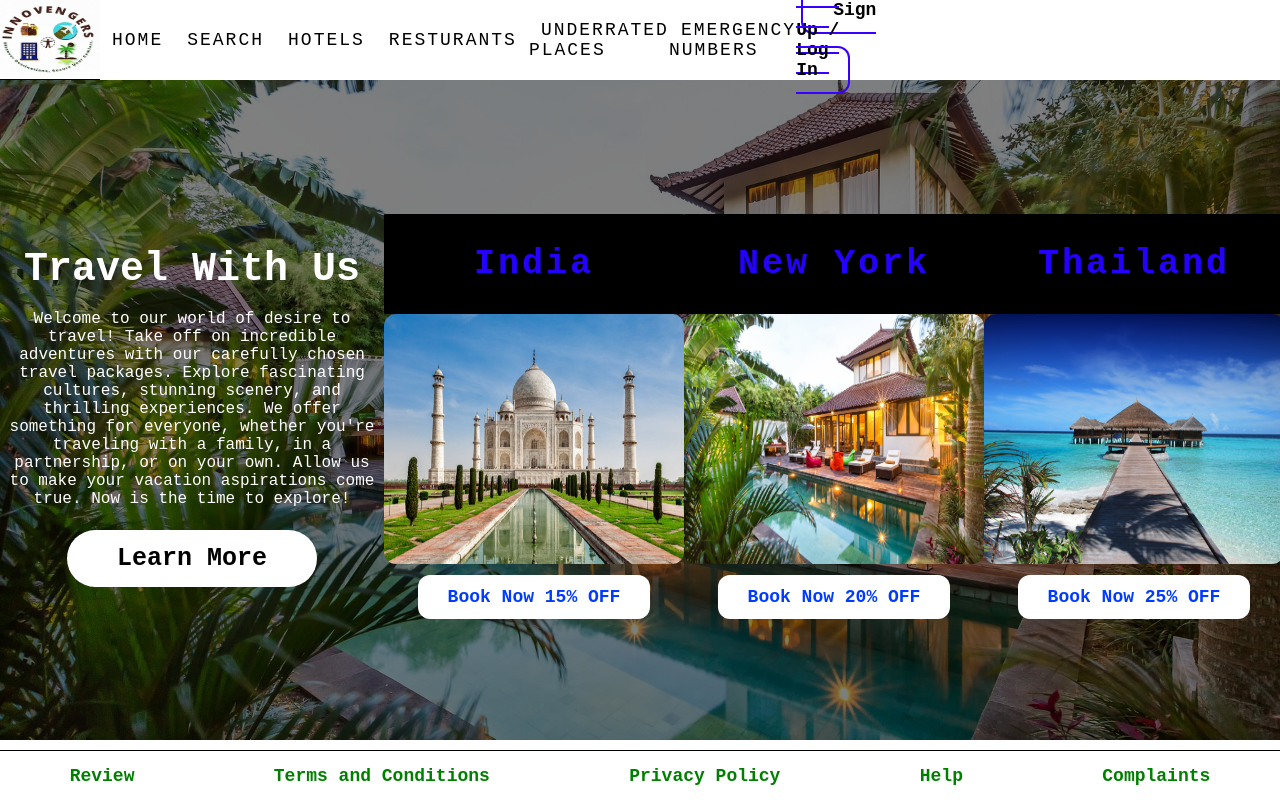
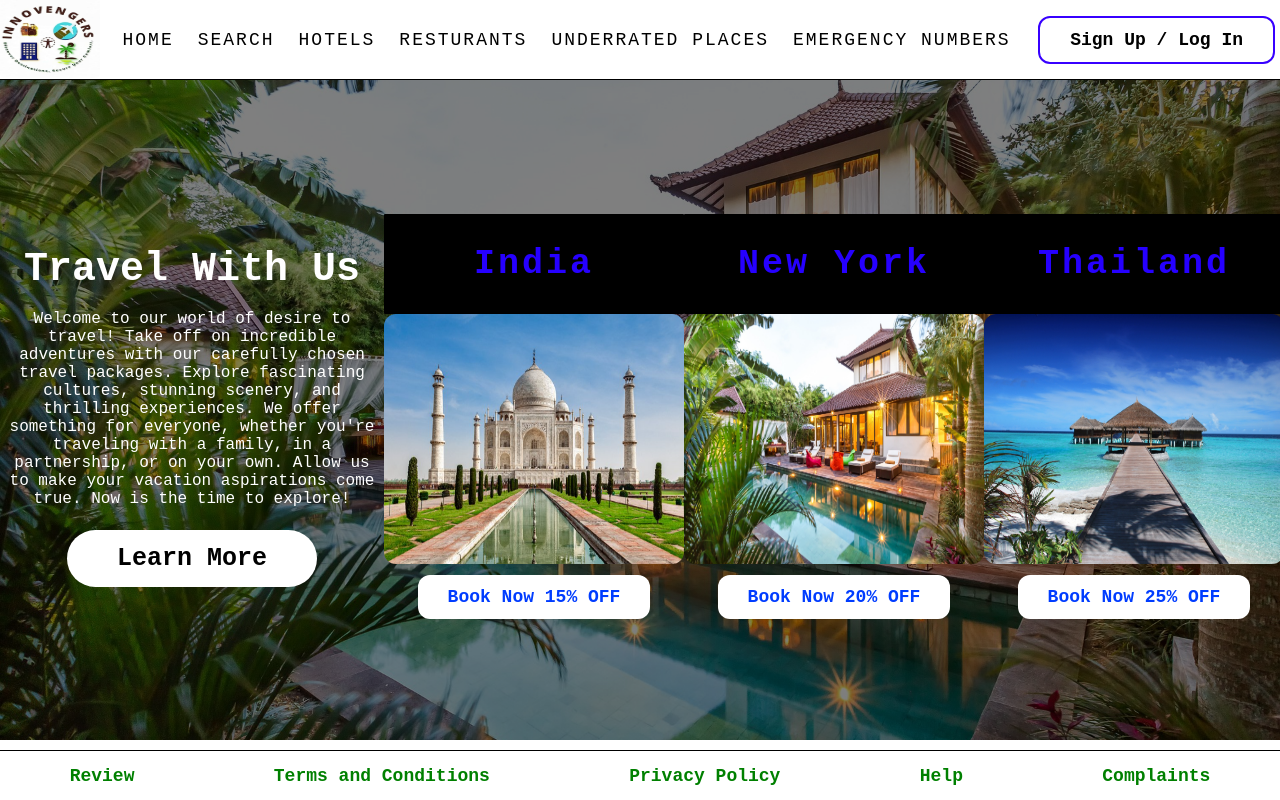
Before and after one commit to r-rajababushah/innovengers, a React (Create React App) app: page / in a window 1280 px wide. Built offline with nearby package versions, Linux system fonts and the light colour scheme.

Commit message:
FIXED THINGS

```diff
--- a/src/Innovengers/Navigation.css
+++ b/src/Innovengers/Navigation.css
@@ -1,12 +1,12 @@
 .navbar {
-	width: 100px;
+	width: 100%;
 	height: 80px;
 	background-color: rgb(255, 255, 255);
 	display: flex;
 	justify-content: space-between;
 	align-items: center;
 	color: #000;
-        border-bottom: 1px solid black;
+    border-bottom: 1px solid black;
 }
 
 .menu ul {
```
Also changed, not shown: 1 other file (tests, documents, lock files or other folders).
